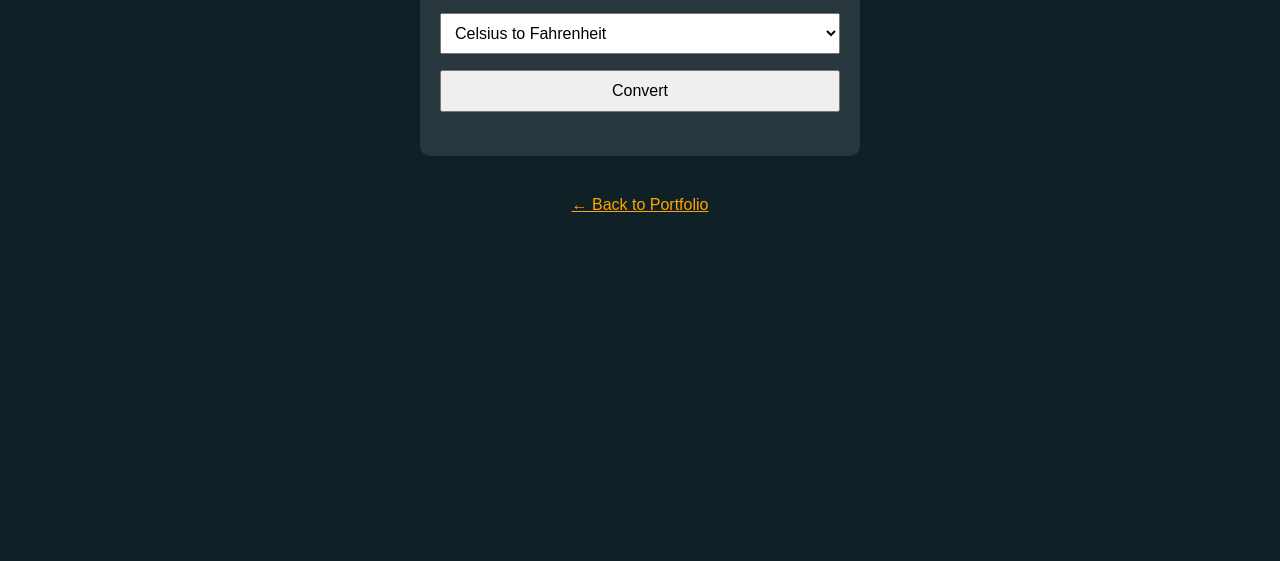
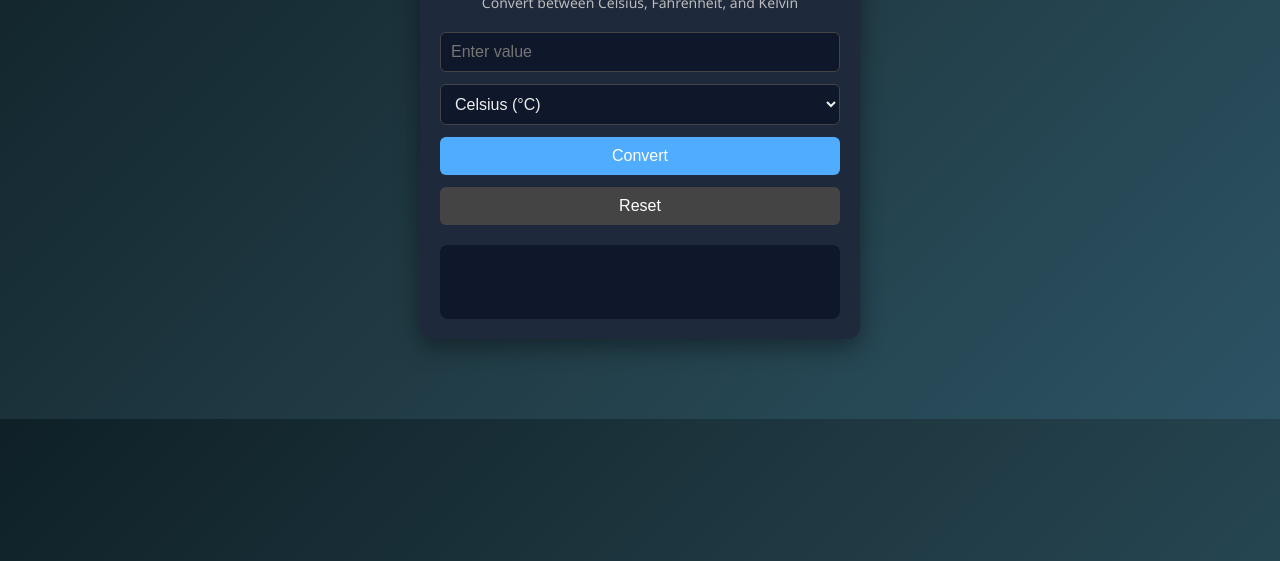
Before and after one commit to astit5121/Portfolio, a plain HTML site: page small-project1.html in a window 1280 px wide. Shown: the part 239-800 px from the top of the page. Drawn offline with Linux system fonts and the light colour scheme.

Commit message:
Update small-project1.html

```diff
--- a/small-project1.html
+++ b/small-project1.html
@@ -2,62 +2,116 @@
 <html lang="en">
 <head>
   <meta charset="UTF-8" />
-<meta name="viewport" content="width=device-width, initial-scale=1" />
-<title>Temperature Converter - Astitva Pal</title>
-<link rel="stylesheet" href="style.css" />
+  <meta name="viewport" content="width=device-width, initial-scale=1.0"/>
+  <title>Temperature Converter</title>
   <style>
     body {
-    background: #0f2027;
+      font-family: 'Segoe UI', sans-serif;
+      background: linear-gradient(135deg, #0f2027, #203a43, #2c5364);
+      color: #eee;
+      margin: 0;
+      padding: 0;
+    }
+
+    .container {
+      max-width: 400px;
+      background: #1e293b;
+      margin: 80px auto;
+      padding: 20px;
+      border-radius: 12px;
+      box-shadow: 0 8px 25px rgba(0,0,0,0.4);
+      text-align: center;
+      animation: fadeIn 1s ease-in-out;
+    }
+
+    h1 {
+      margin-bottom: 10px;
+      color: #4facfe;
+    }
+
+    p {
+      color: #bbb;
+      font-size: 14px;
+    }
+
+    .converter-box {
+      margin-top: 20px;
+      display: flex;
+      flex-direction: column;
+      gap: 12px;
+    }
+
+    input, select, button {
+      padding: 10px;
+      border-radius: 6px;
+      border: 1px solid #444;
+      font-size: 16px;
+      background: #0f172a;
+      color: #eee;
+    }
+
+    input:focus, select:focus {
+      border-color: #4facfe;
+      outline: none;
+      box-shadow: 0 0 6px rgba(79, 172, 254, 0.6);
+    }
+
+    button {
+      background: #4facfe;
       color: white;
-    font-family: 'Poppins', sans-serif;
-    text-align: center;
-    padding: 20px;
+      border: none;
+      cursor: pointer;
+      transition: 0.3s;
     }
-  .converter-box {
-    background: rgba(255,255,255,0.1);
-    max-width: 400px;
-    margin: 40px auto;
-    padding: 20px;
-    border-radius: 10px;
+
+    button:hover {
+      background: #00c6ff;
+    }
+
+    #result {
+      margin-top: 20px;
+      font-weight: bold;
+      font-size: 16px;
+      color: #fff;
+      background: #0f172a;
+      padding: 12px;
+      border-radius: 8px;
+      min-height: 50px;
+      animation: fadeIn 0.5s ease;
+    }
+
+    @keyframes fadeIn {
+      from { opacity: 0; transform: translateY(20px); }
+      to { opacity: 1; transform: translateY(0); }
+    }
+
+    @media (max-width: 480px) {
+      .container {
+        margin: 40px 15px;
+        padding: 15px;
       }
       input, select, button {
-    padding: 10px;
-    margin: 8px 0;
-    width: 100%;
-    font-size: 1rem;
+        font-size: 14px;
+        padding: 8px;
+      }
     }
   </style>
 </head>
 <body>
-  <h1>Temperature Converter</h1>
-  <p>Convert temperatures between Celsius and Fahrenheit.</p>
+
+  <div class="container">
+    <h1>🌡 Temperature Converter</h1>
+    <p>Convert between Celsius, Fahrenheit, and Kelvin</p>
 
     <div class="converter-box">
-    <input type="number" id="tempInput" placeholder="Enter temperature">
-    <select id="tempUnit">
-      <option value="celsius">Celsius to Fahrenheit</option>
-      <option value="fahrenheit">Fahrenheit to Celsius</option>
+      <input type="number" id="temp" placeholder="Enter value">
+      <select id="unit">
+        <option value="celsius">Celsius (°C)</option>
+        <option value="fahrenheit">Fahrenheit (°F)</option>
+        <option value="kelvin">Kelvin (K)</option>
       </select>
-    <button onclick="convertTemperature()">Convert</button>
-    <p id="result"></p>
+      <button onclick="convertTemp()">Convert</button>
+      <button onclick="resetConverter()" style="background:#444;">Reset</button>
     </div>
 
-  <a href="index.html" style="color:orange;">← Back to Portfolio</a>
-
-<script>
-function convertTemperature() {
-  const temp = parseFloat(document.getElementById("tempInput").value);
-  const unit = document.getElementById("tempUnit").value;
-  let converted;
-
-  if (unit === "celsius") {
-    converted = (temp * 9/5) + 32;
-    document.getElementById("result").innerText = `${converted.toFixed(2)} °F`;
-  } else {
-    converted = (temp - 32) * 5/9;
-    document.getElementById("result").innerText = `${converted.toFixed(2)} °C`;
-  }
-}
-</script>
-</body>
-</html>
+    <div id="result"></div
```
Lines whose indentation alone changed are shown as unchanged.
